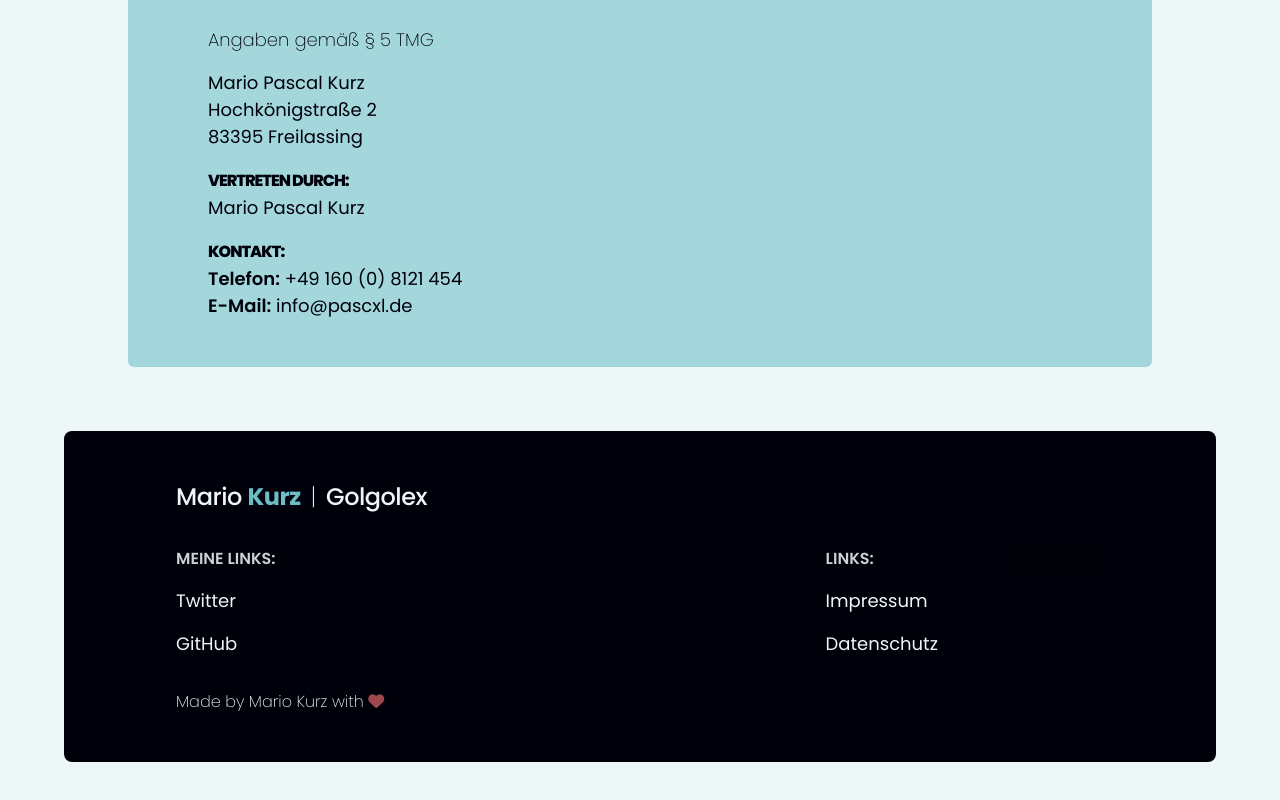
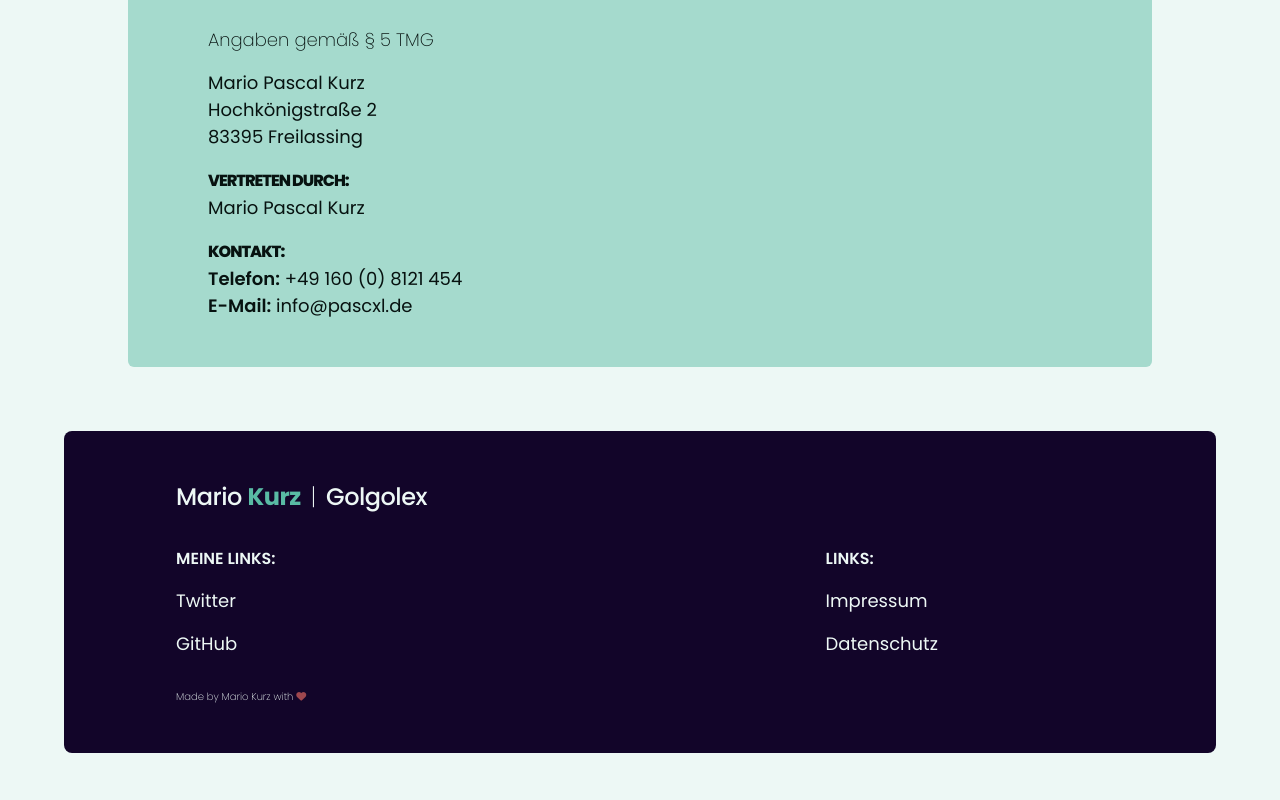
Before and after one commit to TVGolgolex/my-portfolio, a plain HTML site: page web/impressum.html in a window 1280 px wide. Shown: the part 822-1622 px from the top of the page. Drawn offline with nearby package versions, Linux system fonts and the light colour scheme; a web font is replaced by a local one.

Commit message:
Updated Design and changed style

```diff
--- a/web/impressum.html
+++ b/web/impressum.html
@@ -17,7 +17,7 @@
 
 <header class="header" id="header">
     <!--<a href="#" class="logo">Mario<span>.</span></a>-->
-    <a href="#" class="logo-icon"><img alt="" src="./images/logo/Zeichenfläche 61@4x.webp"></a>
+    <a href="#" class="logo-icon"><img alt="" src="images/logo/logo-old.webp"></a>
     <nav class="navbar">
         <a href="index.html">Startseite</a>
         <a href="index.html#skills">Skills und Tools</a>
--- a/web/js/index.js
+++ b/web/js/index.js
@@ -83,6 +83,8 @@ ScrollReveal().reveal('.skills-section .section-1', {origin: 'left', duration: 1
 ScrollReveal().reveal('.skills-section .section-2', {origin: 'bottom', duration: 1500});
 ScrollReveal().reveal('.skills-section .section-3', {origin: 'right', duration: 1500});
 
+ScrollReveal().reveal('.not-up-to-date', {origin: 'bottom', duration: 1500});
+
 ScrollReveal().reveal('.projects-section .heading', {origin: "left", duration: 1500});
 ScrollReveal().reveal('.projects-section .cards', {origin: "bottom", duration: 4500});
 
--- a/web/styles/style.css
+++ b/web/styles/style.css
@@ -8,12 +8,13 @@
 }
 
 :root {
-    --text: #00000a;
-    --background: #edf7f8;
-    --primary: #409da6;
-    --secondary: #a3d7dc;
-    --accent: #6bbec6;
-    --footer-bg: #153437;
+    --text: #071210;
+    --background: #edf8f5;
+    --primary: #59bba4;
+    --secondary: #a5dacd;
+    --accent: #347f6d;
+    --footer-bg: #120529;
+    --footer-text: var(--background);
 
     --h1: 48px;
     --h2: 32px;
@@ -24,12 +25,13 @@
 }
 
 .darkMode {
-    --text: #f5f5ff;
-    --background: #153437;
-    --primary: #409da6;
-    --secondary: #409da6;
-    --accent: #6bbec6;
-    --footer-bg: #153437;
+    --text: #edf8f5;
+    --background: #120529;
+    --primary: #59bba4;
+    --secondary: #347f6d;
+    --accent: #59bba4;
+    --footer-bg: #347f6d;
+    --footer-text: var(--text);
 }
 
 html {
@@ -82,7 +84,7 @@ body {
 }
 
 .header .logo-icon img {
-    max-height: 50px;
+    height: 40px;
 }
 
 .header .logo {
@@ -144,6 +146,11 @@ body {
 }
 
 @media (max-width: 995px) {
+
+    .header .logo-icon img {
+        height: 20px;
+    }
+
     .navbar .options {
         display: flex;
         flex-wrap: nowrap;
@@ -207,7 +214,7 @@ body {
 
 .header.sticky {
     background: var(--background);
-    /*box-shadow: 0 2px 80px -25px var(--primary);*/
+    /*box-shadow: 0 2px 80px -25px var(--text);*/
 }
 
 .home .opp-bg {
@@ -221,6 +228,21 @@ body {
 
 /* ================================================== */
 
+.not-up-to-date {
+    font-size: var(--p);
+    opacity: 50%;
+}
+
+@media (max-width: 961px) {
+    .not-up-to-date {
+        font-size: var(--p);
+        opacity: 50%;
+        text-align: center;
+    }
+}
+
+/* ================================================== */
+
 .footer-section {
     margin: 4rem;
     padding: 3rem 7rem;
@@ -229,7 +251,7 @@ body {
     align-items: flex-start;
     gap: 2em;
     border-radius: 8px;
-    background-color: var(--text);
+    background-color: var(--footer-bg);
     color: var(--background);
 }
 
@@ -253,18 +275,18 @@ body {
     text-decoration: none;
     font-weight: 500;
     letter-spacing: -0.5px;
-    color: var(--background);
+    color: var(--footer-text);
 }
 
 .footer-section .logo-container p {
     font-size: var(--subtitle);
     font-weight: 250;
-    color: var(--background);
+    color: var(--footer-text);
 }
 
 .footer-section .logo-container .logo > span {
     font-weight: 700;
-    color: var(--accent);
+    color: var(--primary);
 }
 
 .footer-section .sections .section {
@@ -275,9 +297,7 @@ body {
 }
 
 .footer-section .sections .section .title {
-    color: var(--background);
-    background-color: var(--text);
-    opacity: 85%;
+    color: var(--footer-text);
     font-weight: 600;
     font-size: var(--sub);
     text-transform: uppercase;
@@ -285,7 +305,7 @@ body {
 
 .footer-section .sections .section a {
     text-decoration: none;
-    color: var(--background);
+    color: var(--footer-text);
     font-size: var(--p);
     letter-spacing: normal;
     line-height: 150%;
@@ -294,7 +314,7 @@ body {
 .footer-section .sections .section a:hover {
     color: var(--primary);
     transition: .5s;
-    font-weight: 500;
+    font-weight: 800;
 }
 
 .footer-section .made-by {
@@ -308,6 +328,8 @@ body {
 
 .footer-section .made-by p {
     font-weight: 250;
+    font-size: 10px;
+    color: var(--footer-text);
 }
 
 .footer-section .made-by i {
@@ -323,7 +345,7 @@ body {
         align-items: flex-start;
         gap: 2em;
         border-radius: 8px;
-        background-color: var(--text);
+        background-color: var(--footer-bg);
         color: var(--background);
     }
 
@@ -350,4 +372,9 @@ body {
     .footer-section #spacing, .footer-section #golgolex-tag {
         display: none;
     }
+
+    .footer-section {
+        align-items: center;
+        text-align: center !important;
+    }
 }
```
Also changed, not shown: web/index.html (+7 -5 lines), web/privacyprotection.html (+1 -1 lines), web/images/logo/Zeichenfläche 61_1@2x.webp (added), web/images/logo/logo-old.webp (renamed from web/images/logo/Zeichenfläche 61@4x.webp).
